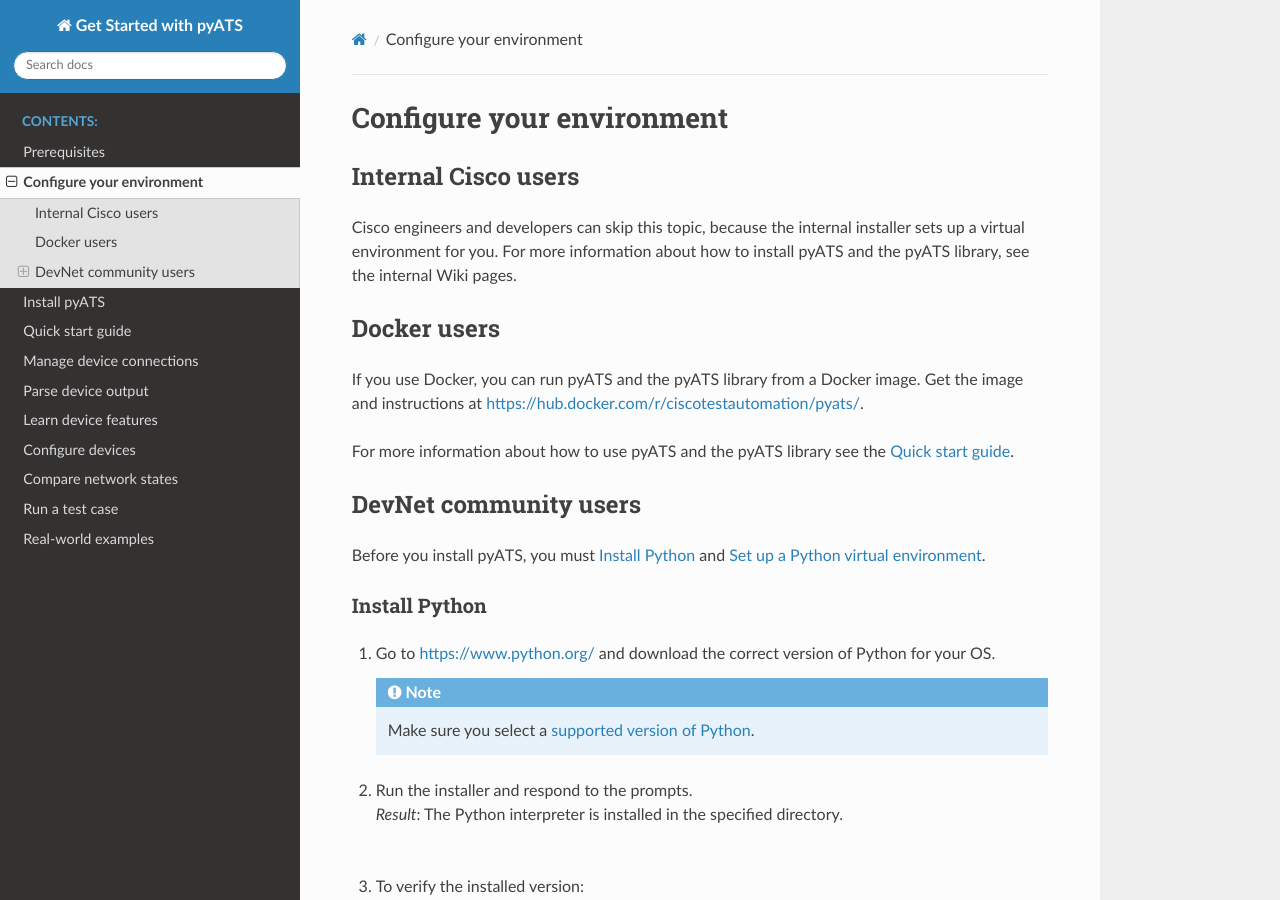
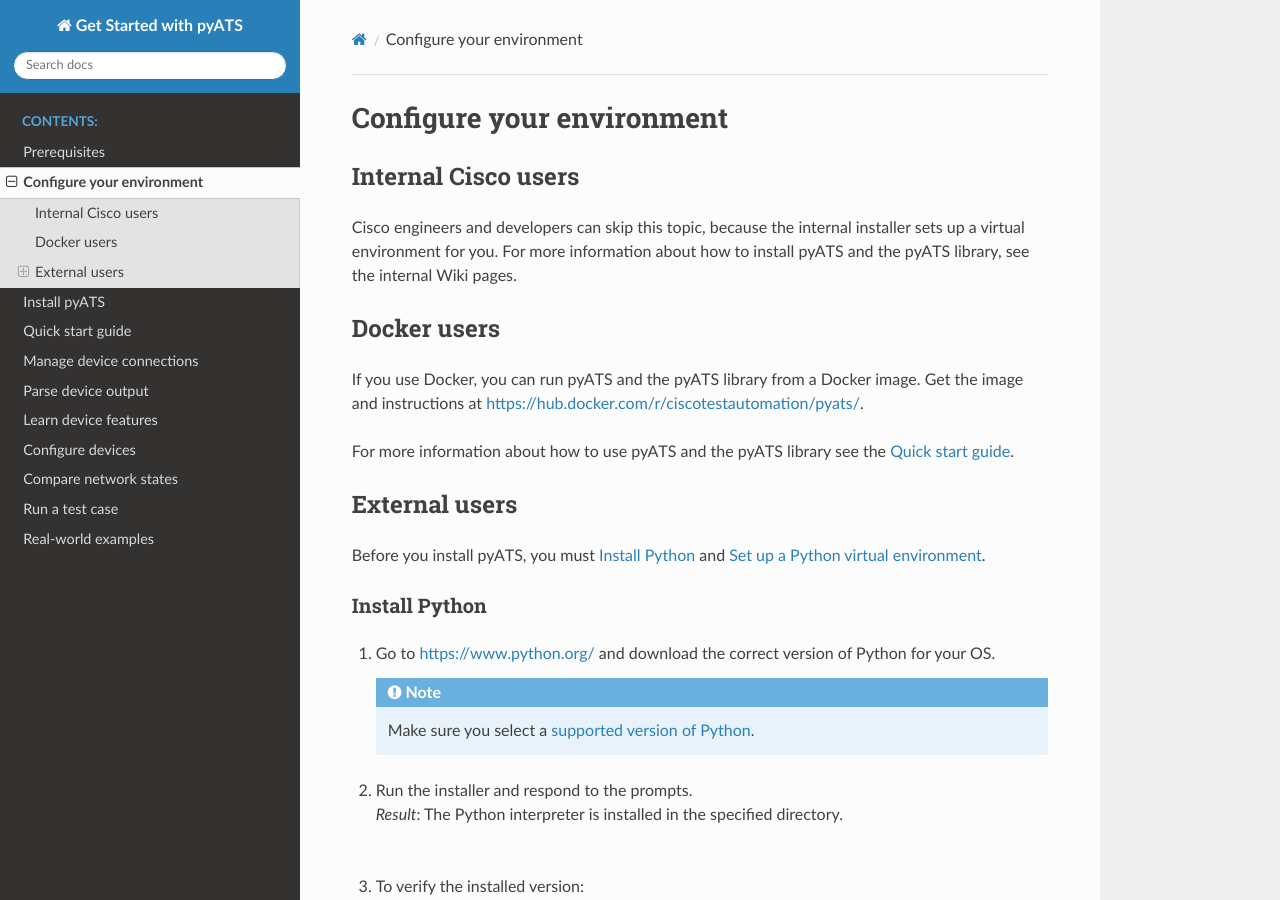
Before and after one commit to CiscoTestAutomation/getting-started, a Sphinx documentation site: the page built from source/configuration/configureEnv.rst, in a window 1280 px wide and 900 px high. Built offline with Sphinx 7.4.7 and the Read the Docs theme 2.0.0, drawn with Linux system fonts in a browser that asks for light colours; pages that are not in the unit, such as notebooks, are missing from menus.

Commit message:
Revert "Changed "internal" to "DevNet community" users"
 This reverts commit 5e0a1ce4a2ebe7e258bec48340df29985f3ba513.

```diff
--- a/source/configuration/configureEnv.rst
+++ b/source/configuration/configureEnv.rst
@@ -14,8 +14,8 @@
 
 For more information about how to use |pyATS| and the |library| see the :ref:`quick-start`.
 
-DevNet community users
-----------------------
+External users
+---------------
 Before you install |pyATS|, you must :ref:`install-python` and :ref:`set-up-venv`.
 
 .. _install-python:
```
